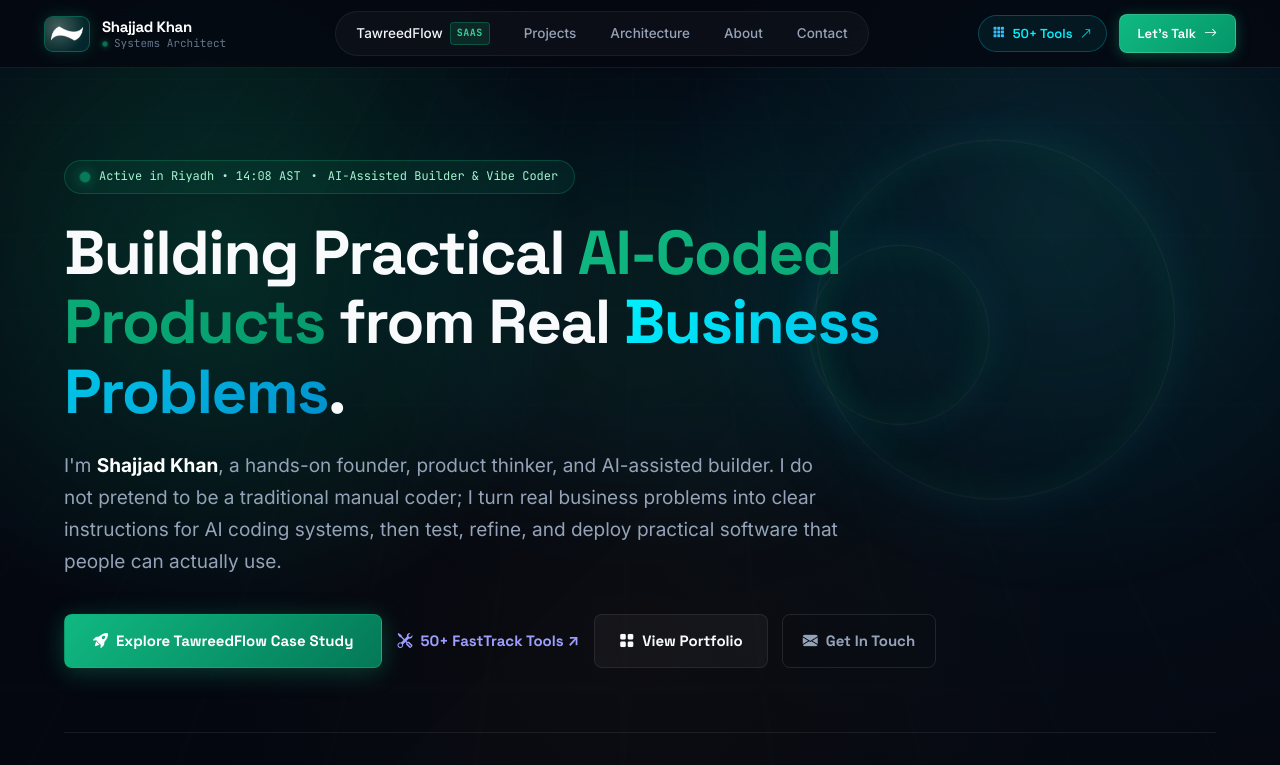
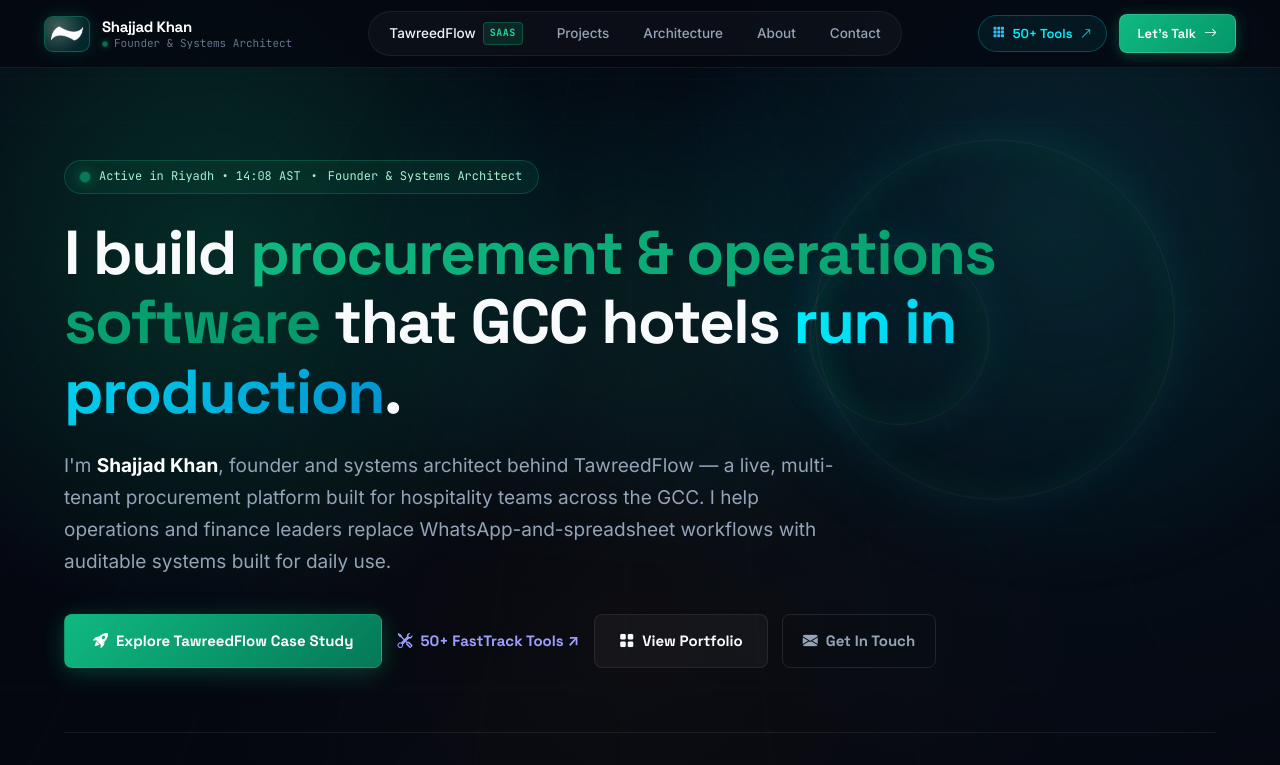
Before and after one commit to ShajjadKhan/p-portfolio, a Flask app: page / in a window 1280 px wide. Shown: the top 765 px of the page. Run offline with Flask 3, Linux system fonts and the light colour scheme.

Commit message:
feat: reposition hero around production procurement outcomes

```diff
--- a/static/css/style.css
+++ b/static/css/style.css
@@ -1809,6 +1809,12 @@ body {
 /* ==========================================================================
    RESPONSIVE MEDIA QUERIES (ALL DEVICES)
    ========================================================================== */
+@media (max-width: 1100px) {
+    .logo-role {
+        display: none;
+    }
+}
+
 @media (max-width: 1024px) {
     .metrics-strip {
         grid-template-columns: repeat(2, 1fr);
@@ -1833,9 +1839,6 @@ body {
     }
     .mobile-menu-btn {
         display: flex;
-    }
-    .logo-role {
-        display: none;
     }
     .logo-name {
         font-size: 15px;
--- a/templates/index.html
+++ b/templates/index.html
@@ -3,17 +3,17 @@
 <head>
     <meta charset="UTF-8">
     <meta name="viewport" content="width=device-width, initial-scale=1.0">
-    <title>Shajjad Khan — AI-Assisted Founder, Product Architect & Systems Builder</title>
-    <meta name="description" content="Official portfolio of Shajjad Khan (www.shajjadkhan.com), an AI-assisted founder and vibe coder building TawreedFlow, practical web tools, and workflow automation systems.">
-    <meta name="keywords" content="Shajjad Khan, AI-assisted founder, vibe coder, TawreedFlow, B2B SaaS, GCC Procurement, Hotel Software, product architect, workflow automation, practical web tools">
+    <title>Shajjad Khan — Founder &amp; Systems Architect | TawreedFlow</title>
+    <meta name="description" content="Shajjad Khan is the founder and systems architect behind TawreedFlow, a live multi-tenant procurement platform for GCC hotels, and 50+ production web tools.">
+    <meta name="keywords" content="Shajjad Khan, Founder, Systems Architect, TawreedFlow, procurement software, GCC hotels, hospitality software, B2B SaaS, workflow automation, FastTrack Tools">
     <meta name="author" content="Shajjad Khan">
     <link rel="canonical" href="https://www.shajjadkhan.com/">
 
     <!-- Open Graph / Social Media -->
     <meta property="og:type" content="website">
     <meta property="og:url" content="https://www.shajjadkhan.com/">
-    <meta property="og:title" content="Shajjad Khan — AI-Assisted Founder & Product Architect">
-    <meta property="og:description" content="AI-assisted founder and vibe coder behind TawreedFlow, FastTrack Tools, and practical workflow systems shaped from real business problems.">
+    <meta property="og:title" content="Shajjad Khan — Founder &amp; Systems Architect">
+    <meta property="og:description" content="Founder and systems architect behind TawreedFlow, a live multi-tenant procurement platform for GCC hotels, and 50+ production web tools.">
     <meta property="og:image" content="{{ url_for('static', filename='images/shajjad-logo-light.png') }}">
 
     <!-- Google Fonts & Bootstrap Icons -->
@@ -22,7 +22,7 @@
     <link href="https://fonts.googleapis.com/css2?family=Inter:wght@300;400;500;600;700;800&family=JetBrains+Mono:wght@400;500;700&family=Space+Grotesk:wght@400;500;600;700;800&display=swap" rel="stylesheet">
     <link rel="stylesheet" href="https://cdn.jsdelivr.net/npm/bootstrap-icons@1.11.3/font/bootstrap-icons.min.css">
 
-    <link rel="stylesheet" href="{{ url_for('static', filename='css/style.css') }}?v=2.1">
+    <link rel="stylesheet" href="{{ url_for('static', filename='css/style.css') }}?v=2.2">
     <link rel="icon" type="image/png" href="{{ url_for('static', filename='images/shajjad-favicon.png') }}">
 </head>
 <body>
@@ -40,7 +40,7 @@
                     <span class="logo-name">Shajjad Khan</span>
                     <span class="logo-role">
                         <span class="status-pulse-dot"></span>
-                        <span>Systems Architect</span>
+                        <span>Founder &amp; Systems Architect</span>
                     </span>
                 </div>
             </a>
@@ -110,15 +110,15 @@
                     <span class="pulse-beacon"></span>
                     <span class="status-text" id="portfolio-live-clock">Active in Riyadh &bull; 00:00 AST</span>
                     <span class="status-sep">&bull;</span>
-                    <span class="status-sub">AI-Assisted Builder & Vibe Coder</span>
+                    <span class="status-sub">Founder &amp; Systems Architect</span>
                 </div>
 
                 <h1 class="hero-title">
-                    Building Practical <span class="gradient-text-emerald">AI-Coded Products</span> from Real <span class="gradient-text-cyan">Business Problems</span>.
+                    I build <span class="gradient-text-emerald">procurement &amp; operations software</span> that GCC hotels <span class="gradient-text-cyan">run in production</span>.
                 </h1>
 
                 <p class="hero-description">
-                    I'm <strong>Shajjad Khan</strong>, a hands-on founder, product thinker, and AI-assisted builder. I do not pretend to be a traditional manual coder; I turn real business problems into clear instructions for AI coding systems, then test, refine, and deploy practical software that people can actually use.
+                    I'm <strong>Shajjad Khan</strong>, founder and systems architect behind TawreedFlow — a live, multi-tenant procurement platform built for hospitality teams across the GCC. I help operations and finance leaders replace WhatsApp-and-spreadsheet workflows with auditable systems built for daily use.
                 </p>
 
                 <div class="hero-cta-group">
@@ -278,7 +278,7 @@
                                 <div class="quote-box">
                                     <i class="bi bi-quote quote-icon text-emerald"></i>
                                     <p class="quote-text">
-                                        "Designed, directed, tested, and shipped by solo founder Shajjad Khan using AI-assisted coding workflows, transforming enterprise hospitality purchasing across GCC hotels."
+                                        "Designed, directed, tested, and shipped end-to-end by founder Shajjad Khan — from workflow discovery to production rollout across GCC hotels."
                                     </p>
                                 </div>
                             </div>
@@ -294,7 +294,7 @@
                 <div class="section-badge text-cyan"><i class="bi bi-layers-fill"></i> ENGINEERING SHOWCASE</div>
                 <h2 class="section-title">Selected Systems &amp; Platforms</h2>
                 <p class="section-subtitle">
-                    A collection of AI-assisted platforms, practical tools, and workflow systems shaped by Shajjad Khan from real operational pain points.
+                    A collection of production platforms, practical tools, and workflow systems built from real operational pain points.
                 </p>
 
                 <div class="projects-grid">
@@ -437,9 +437,9 @@
                     <div class="about-grid">
                         <div class="about-text-column">
                             <div class="section-badge text-gold"><i class="bi bi-person-badge-fill"></i> PHILOSOPHY & BACKGROUND</div>
-                            <h2 class="section-title">Building with Founder Mindset and AI</h2>
+                            <h2 class="section-title">How I Build: Product Judgment, AI Leverage, Production Discipline</h2>
                             <p class="about-lead">
-                                I build by explaining the problem clearly, guiding AI coding tools, checking the output against real business needs, and improving it until it works in production. My strength is not memorizing syntax; it is product judgment, workflow thinking, testing, and persistence.
+                                I start with the operational problem, design the workflow with the people who will use it, and stay accountable through rollout. AI accelerates the implementation; architecture, product decisions, and production testing remain hands-on. Nothing ships until it works in the real world.
                             </p>
 
                             <div class="principles-grid">
@@ -453,15 +453,15 @@
                                 <div class="principle-item">
                                     <div class="principle-num text-cyan">02</div>
                                     <div>
-                                        <h4>AI-Assisted Execution</h4>
-                                        <p>I use AI as a coding partner: I define the feature, review the behavior, catch broken flows, and keep improving the product until it solves the real problem.</p>
+                                        <h4>AI-Accelerated Delivery</h4>
+                                        <p>AI speeds up implementation without replacing judgment. I define the behavior, review the architecture, test edge cases, and keep iterating until the system holds up under real operational load.</p>
                                     </div>
                                 </div>
                                 <div class="principle-item">
                                     <div class="principle-num text-gold">03</div>
                                     <div>
                                         <h4>Full-Lifecycle Ownership</h4>
-                                        <p>From listening to end users on hotel floors and network operations centers to shaping data, screens, automations, deployments, and support flows with AI-assisted development.</p>
+                                        <p>From listening to end users on hotel floors and network operations centers to shaping data, screens, automations, deployments, and support flows.</p>
                                     </div>
                                 </div>
                             </div>
@@ -475,7 +475,7 @@
                                     <img src="{{ url_for('static', filename='images/shajjad-avatar.svg') }}" alt="Shajjad Khan" class="avatar-img" width="100" height="100" loading="lazy" decoding="async">
                                 </div>
                                 <h3 class="profile-name">Shajjad Khan</h3>
-                                <p class="profile-role">Solo Founder &amp; Systems Engineer</p>
+                                <p class="profile-role">Founder &amp; Systems Architect</p>
                                 <p class="profile-loc"><i class="bi bi-geo-alt-fill text-emerald"></i> GCC &amp; Global</p>
 
                                 <div class="profile-bio-box">
@@ -502,7 +502,7 @@
                 <div class="section-badge text-emerald"><i class="bi bi-tools"></i> TECHNICAL ARSENAL</div>
                 <h2 class="section-title">Core Competencies &amp; Technologies</h2>
                 <p class="section-subtitle">
-                    The tools, platforms, and AI-assisted workflows I use to turn ideas into working production systems.
+                    The tools, platforms, and workflows I use to turn ideas into working production systems.
                 </p>
 
                 <div class="stack-grid">
--- a/templates/tools/privacy.html
+++ b/templates/tools/privacy.html
@@ -79,7 +79,7 @@
             </p>
             <p>
                 <strong>Shajjad Khan</strong><br>
-                Founder &amp; Principal Systems Architect<br>
+                Founder &amp; Systems Architect<br>
                 Website: <a href="/">www.shajjadkhan.com</a><br>
                 Direct Contact: Available via official portfolio inquiry gateway.
             </p>
```
Also changed, not shown: README.md.
